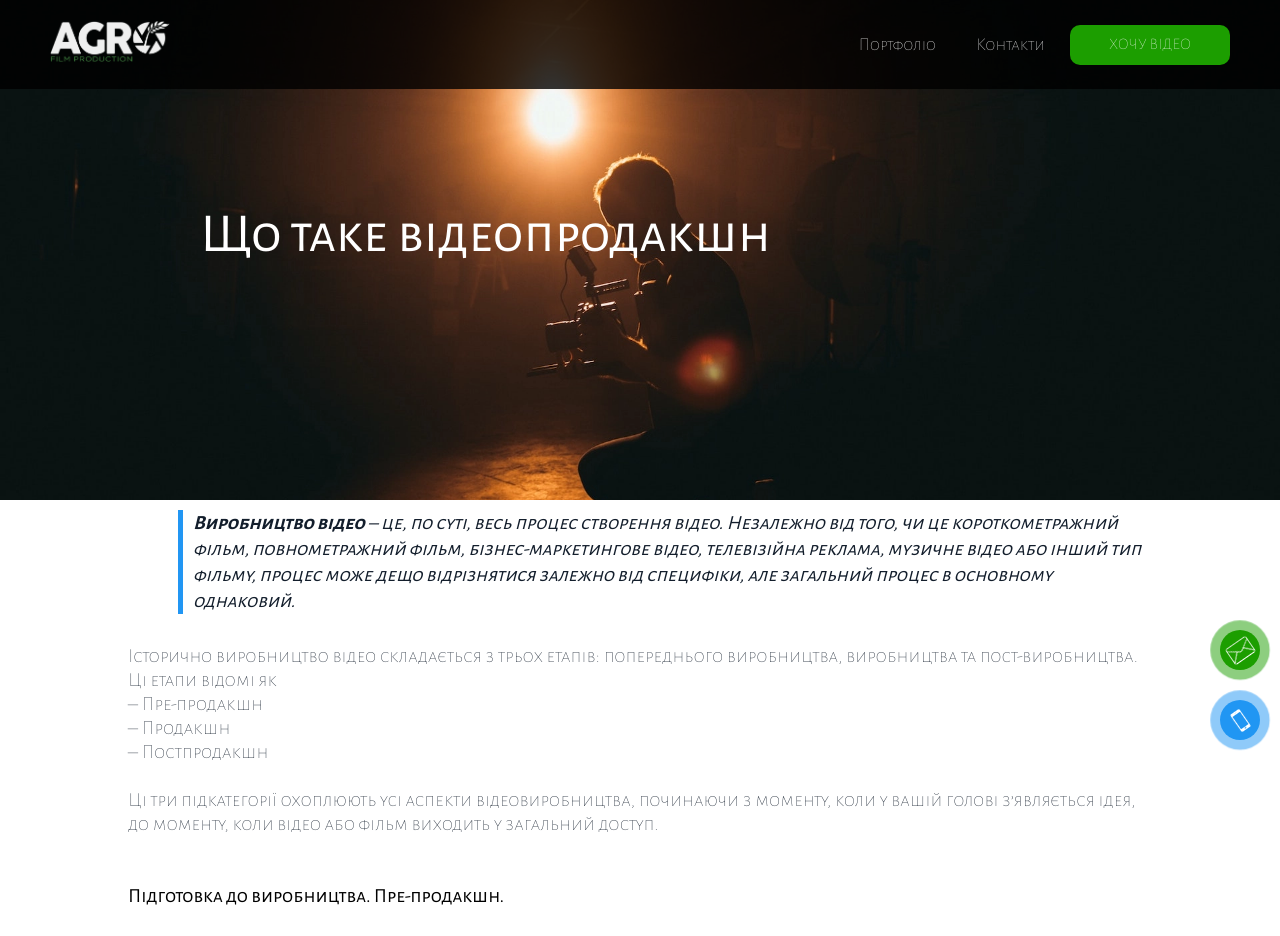
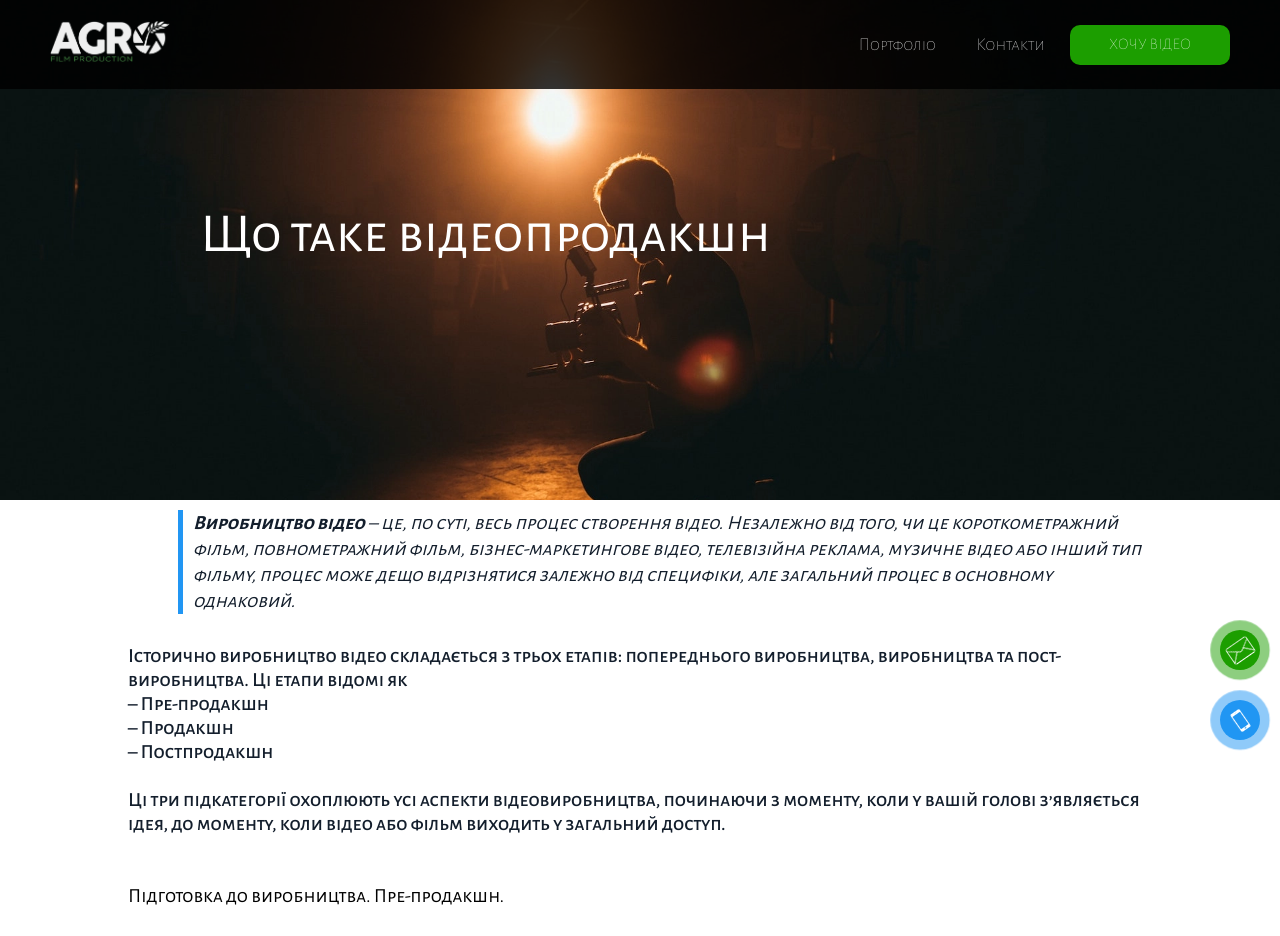
Before and after one commit to agrofilming/agrofilming-next, a Next.js app: page /blog/post/1 in a window 1280 px wide. Shown: the top 936 px of the page. Built offline with nearby package versions, Linux system fonts and the light colour scheme.

Commit message:
Update index.module.scss

```diff
--- a/src/containers/PostPage/index.module.scss
+++ b/src/containers/PostPage/index.module.scss
@@ -80,7 +80,7 @@
     }
 
     p {
-      @include m.typography(20px, 24px, 300, v.$color-dark-blue);
+      @include m.typography(20px, 24px, 500, v.$color-dark-blue);
     }
   }
 
```
